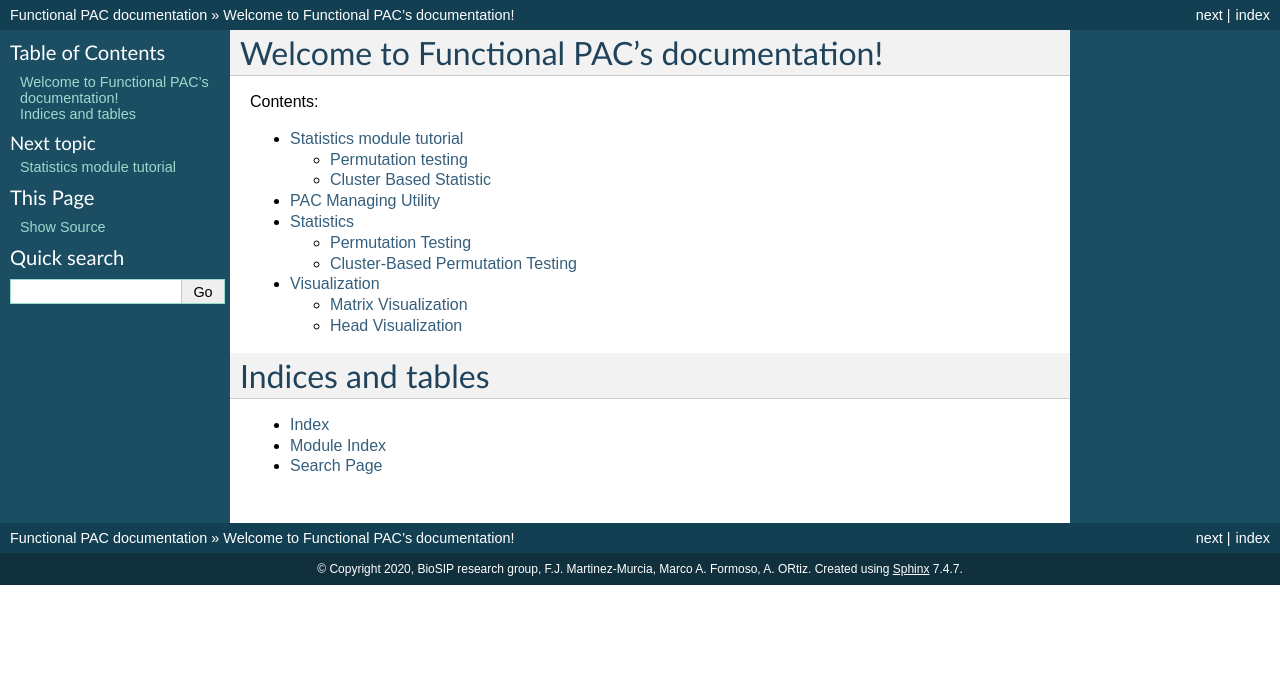
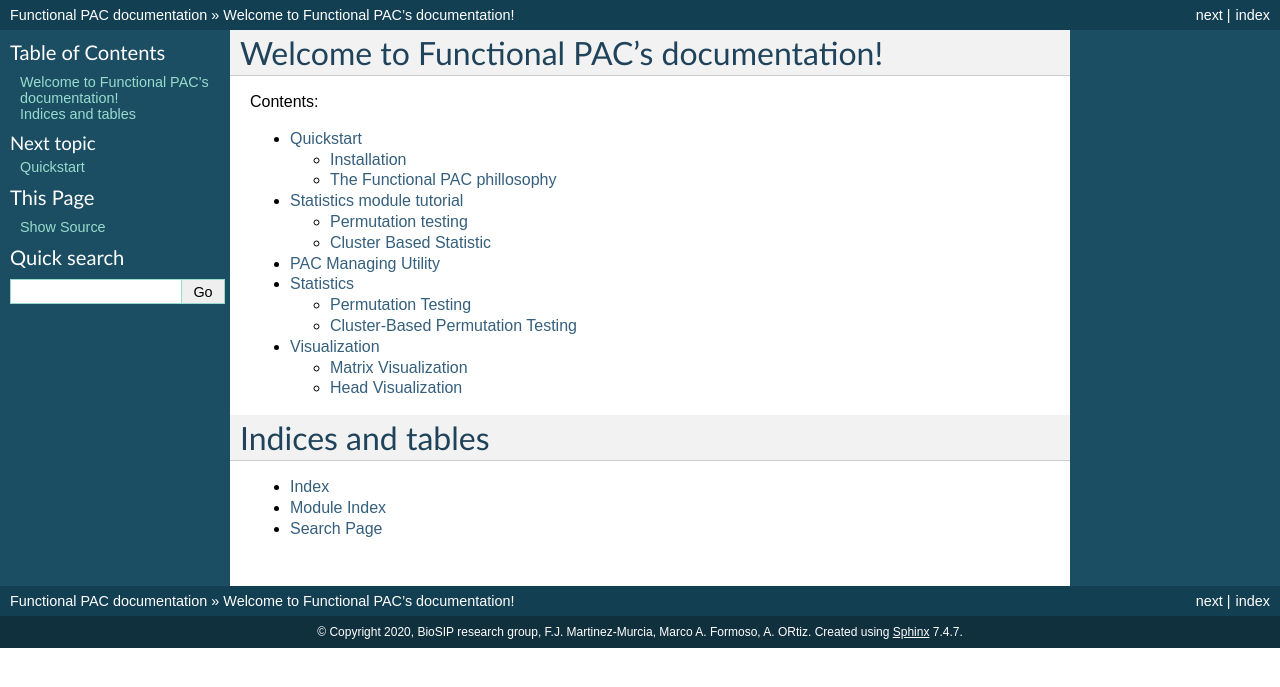
Before and after one commit to BioSIP/functional_PAC, a Sphinx documentation site: the page built from docs/index.rst, in a window 1280 px wide. Shown: the top 687 px of the page. Built offline with Sphinx 7.4.7, drawn with Linux system fonts in a browser that asks for light colours; formulas are drawn with MathJax 3.

Commit message:
Update documentation

```diff
--- a/docs/index.rst
+++ b/docs/index.rst
@@ -10,6 +10,7 @@ Welcome to Functional PAC's documentation!
    :maxdepth: 2
    :caption: Contents:
 
+   quickstart
    Tutorial_CBPT
    utils
    statistics
--- /dev/null
+++ b/docs/quickstart.rst
@@ -0,0 +1,23 @@
+Quickstart
+==========
+
+
+
+
+
+Installation
+-------------
+
+Using PIP
+^^^^^^^^^
+
+Using Conda
+^^^^^^^^^^^
+
+Using :code:`setup.py`
+^^^^^^^^^^^^^^^^^^^^^^
+
+
+The Functional PAC phillosophy
+-------------------------------
+Everything is around the :code:`PAC_object`.
```
Also changed, not shown: docs/statistics.rst (+0 -7 lines).
